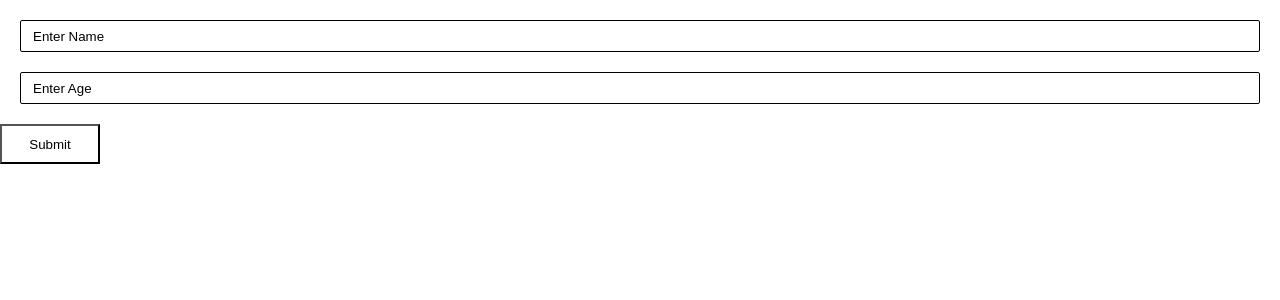
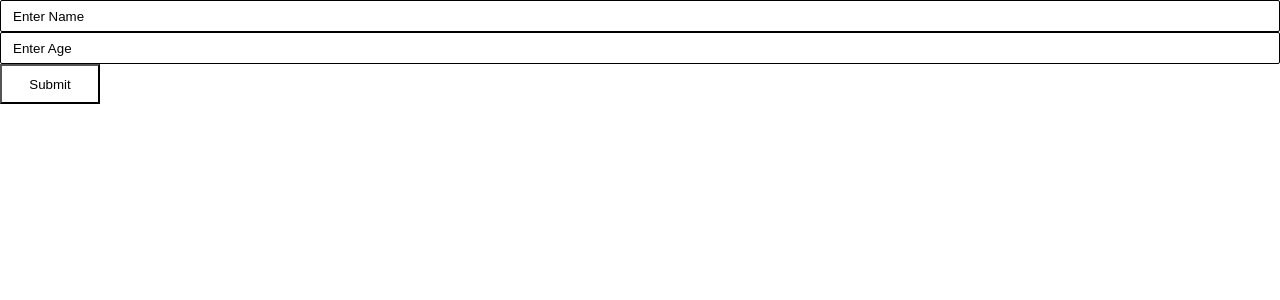
Before and after one commit to cynthia22ekm/React-TypeScript, a React (Create React App) app in the folder basics/: page / in a window 1280 px wide. Shown: the top 300 px of the page. Built offline with nearby package versions, Linux system fonts and the light colour scheme; no server answers.

Commit message:
Consumed API in front end using RTK Query

```diff
--- /dev/null
+++ b/basics/src/API/api.tsx
@@ -0,0 +1,25 @@
+import { createApi, fetchBaseQuery } from "@reduxjs/toolkit/query/react";
+
+export type Products = [
+  {
+    id: string;
+    title: string;
+    price: string;
+    description: string;
+    category: string;
+    image: string;
+    rating: { rate: string; count: string };
+  }
+];
+
+export const productsApi = createApi({
+  reducerPath: "productsApi",
+  baseQuery: fetchBaseQuery({ baseUrl: "https://fakestoreapi.com/" }),
+  endpoints: (builder) => ({
+    getProducts: builder.query<Products, void>({
+      query: () => `Products`,
+    }),
+  }),
+});
+
+export const { useGetProductsQuery } = productsApi;
--- a/basics/src/App.tsx
+++ b/basics/src/App.tsx
@@ -1,10 +1,16 @@
+import { ApiProvider } from "@reduxjs/toolkit/dist/query/react";
 import React from "react";
+import { productsApi } from "./API/api";
 import "./App.css";
 import AllComponents from "./Components/AllComponents";
 import SimpleForm from "./Practise/SimpleForm";
 
 function App() {
-  return <SimpleForm />;
+  return (
+    <ApiProvider api={productsApi}>
+      <SimpleForm />
+    </ApiProvider>
+  );
 }
 
 export default App;
--- a/basics/src/Practise/SimpleForm.tsx
+++ b/basics/src/Practise/SimpleForm.tsx
@@ -1,11 +1,12 @@
 import React, { useState } from "react";
-import styled from "styled-components";
+import { productsApi } from "../API/api";
 import Button from "../Components/Button";
 import TextInput from "../Components/TextInput";
 
 const SimpleForm: React.FC = () => {
   const [name, setName] = useState("");
   const [age, setAge] = useState("");
+  const { data: Products } = productsApi.useGetProductsQuery();
 
   const SetNameHandler = (event: React.ChangeEvent<HTMLInputElement>) => {
     setName(event.target.value);
@@ -19,22 +20,20 @@ const SimpleForm: React.FC = () => {
     event.preventDefault();
     console.log("The name is ", name);
     console.log("The age is ", age);
+
+    console.log("The data is ", Products);
   };
-
-  const StyledTextInput = styled(TextInput)`
-    margin: 20px;
-  `;
 
   return (
     <form onSubmit={FormSubmitHandler}>
-      <StyledTextInput
+      <TextInput
         type={"text"}
         placeholder={"Enter Name"}
         clearable={true}
         value={name}
         onChange={SetNameHandler}
       />
-      <StyledTextInput
+      <TextInput
         type={"text"}
         placeholder={"Enter Age"}
         clearable={true}
```
Also changed, not shown: basics/src/index.tsx (+7 -6 lines).
